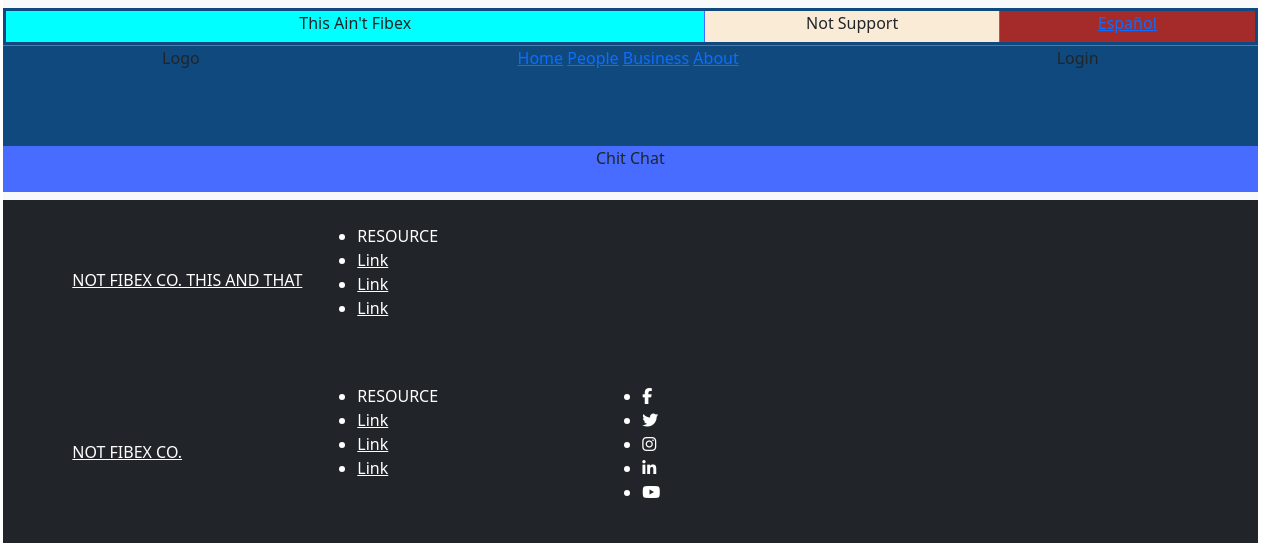
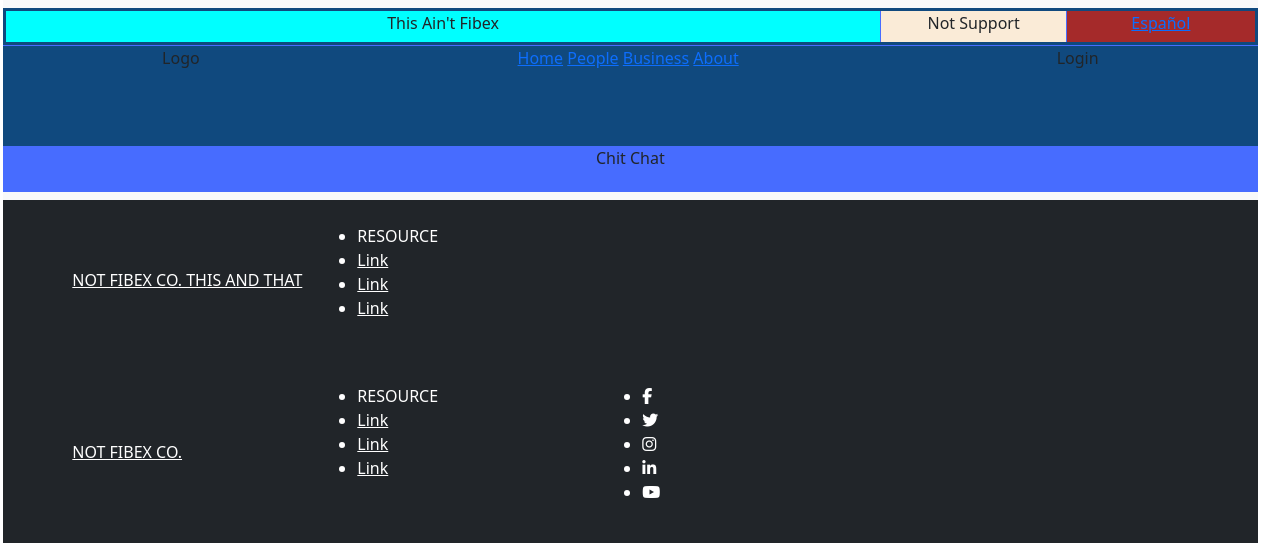
Before and after one commit to laponte16/isp-sample, a PHP site: page / in a window 1280 px wide. Shown: the top 543 px of the page. Run offline with PHP 8.4, Linux system fonts and the light colour scheme; some libraries are stand-ins or nearby versions.

Commit message:
Update styles.css

```diff
--- a/styles.css
+++ b/styles.css
@@ -39,11 +39,11 @@ nav{
     align-items: stretch;
 }
 .navTop1{
-    flex-grow: 3;
+    width: 70%;
     background-color:aqua;
 }
 .navTop2{
-    flex-grow: 1;
+    width: 15%;
 
     background-color: antiquewhite;
 
@@ -53,7 +53,7 @@ nav{
     padding-right: 3px;
 }
 .navTop3{
-    flex-grow: 1;
+    width: 15%;
     background-color: brown;
 }
 .navMid{
```
